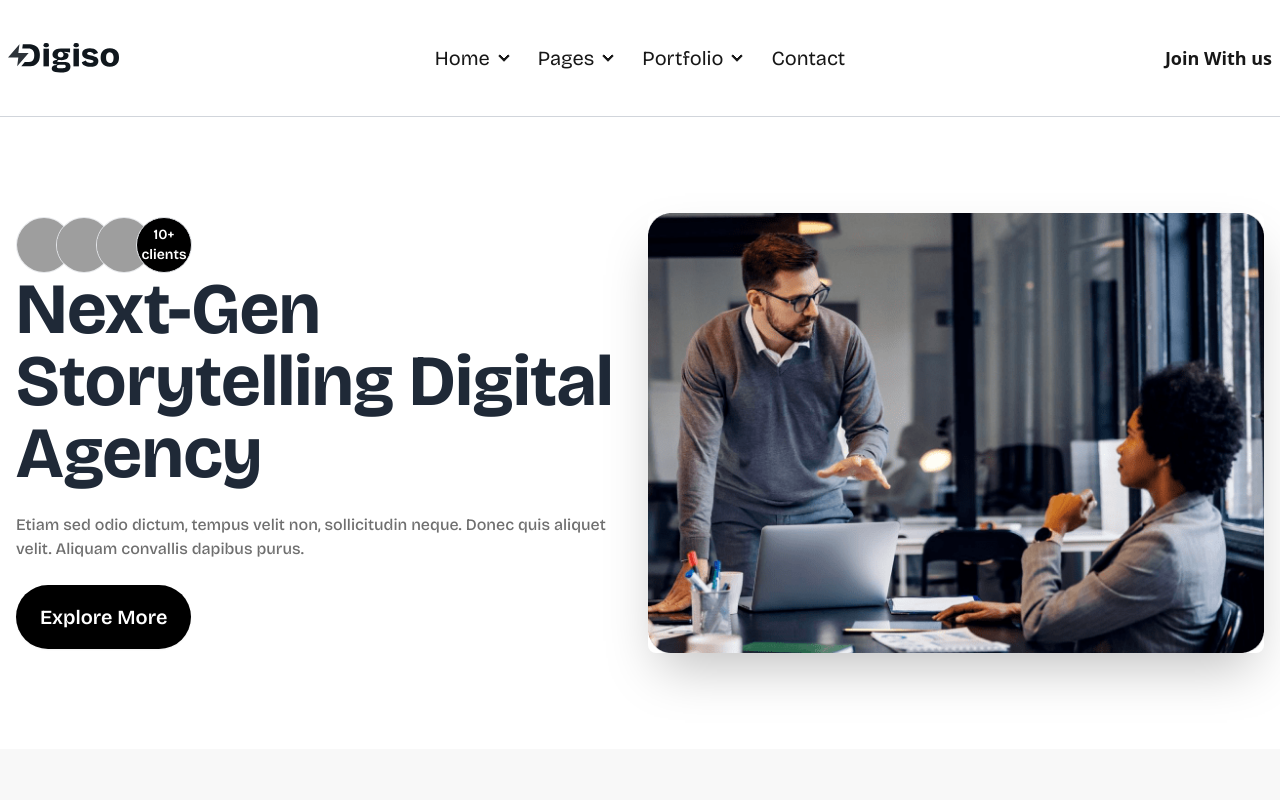
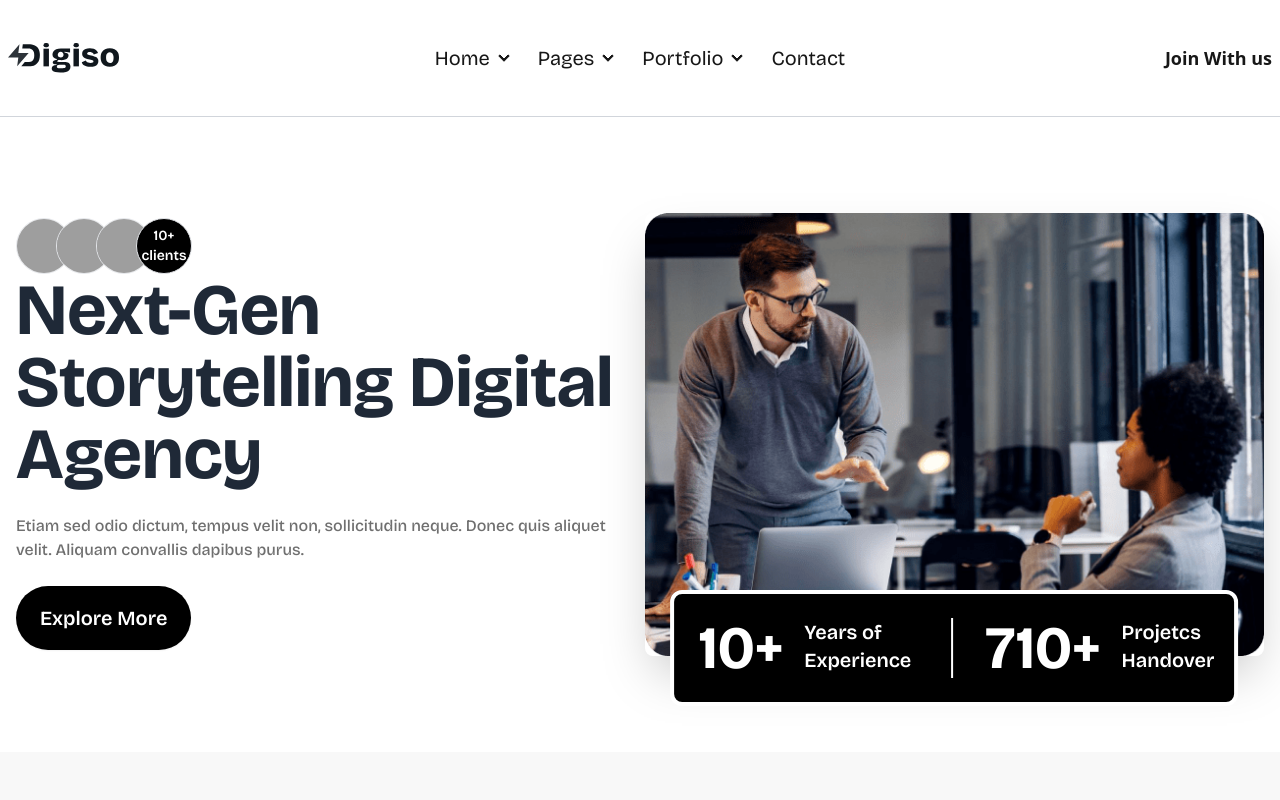
Before and after one commit to Muntahamasuma/Digiso-react-website, a React (Vite) app: page / in a window 1280 px wide. Shown: the top 800 px of the page. Built offline with nearby package versions, Linux system fonts and the light colour scheme; grey boxes are pictures that could not be loaded.

Commit message:
Correction in header

```diff
--- a/src/Header/Header.jsx
+++ b/src/Header/Header.jsx
@@ -17,18 +17,29 @@ const Header = () => {
 		<span className="flex items-center justify-center w-14 h-14 font-semibold border rounded-full bg-black text-white text-center text-sm">10+ clients</span>
 	</div>
 </div>
-      <h1 className="text-4xl md:text-5xl lg:text-7xl font-bold">Next-Gen
-Storytelling
-Digital Agency</h1>
+      <h1 className="text-5xl md:text-5xl lg:text-7xl font-bold">Next-Gen Storytelling Digital Agency</h1>
       <p className="py-6 font-medium text-[#6F6F6F]">
       Etiam sed odio dictum, tempus velit non, sollicitudin neque. Donec quis aliquet velit. Aliquam convallis dapibus purus.
       </p>
       <button className="btn bg-black rounded-full btn-lg text-xl text-center text-white hover:bg-[#D6FFC8] hover:text-black border-none">Explore More</button>
     </div>
 
-    <div className=" rounded-lg shadow-2xl w-1/2" >
+    <div className="relative rounded-lg shadow-2xl" >
     <img
       src="src/assets/image 2.png"/>
+
+      <div className=" bg-black text-white rounded-xl border-4 border-white p-4 lg:p-6 absolute bottom-[-50px] left-1/2 transform -translate-x-1/2 w-11/12">
+        <div className="flex gap-10 font divide-x-2 divide-white">
+        <div className="flex flex-col lg:flex-row gap-5">
+          <h2 className="font-bold text-5xl lg:text-6xl">10+</h2>
+          <p className="font-semibold text-xl">Years of Experience</p>
+        </div>
+        <div className="flex flex-col lg:flex-row gap-5 pl-8">
+          <h2 className="font-bold text-5xl lg:text-6xl">710+</h2>
+          <p className="font-semibold text-xl">Projetcs Handover</p>
+        </div>
+        </div>
+      </div>
     </div>
   </div>
 </div>
```
